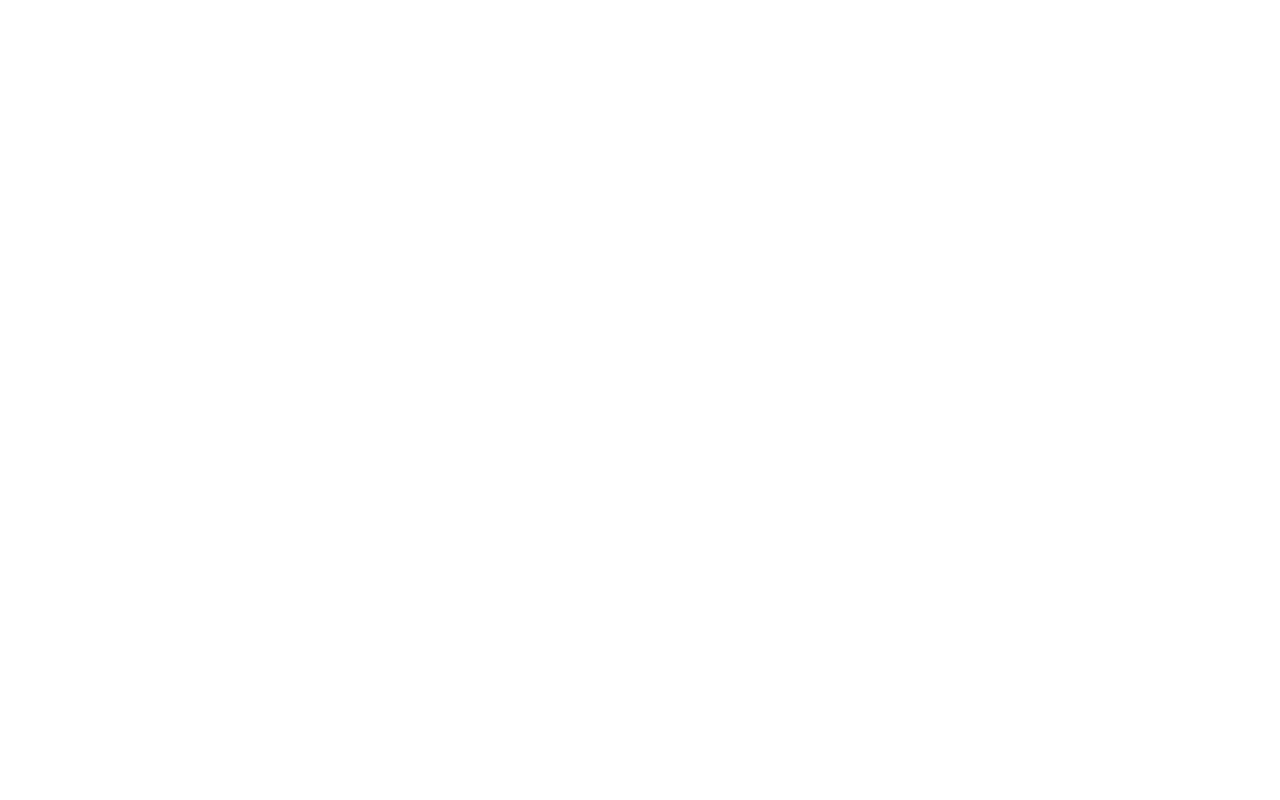
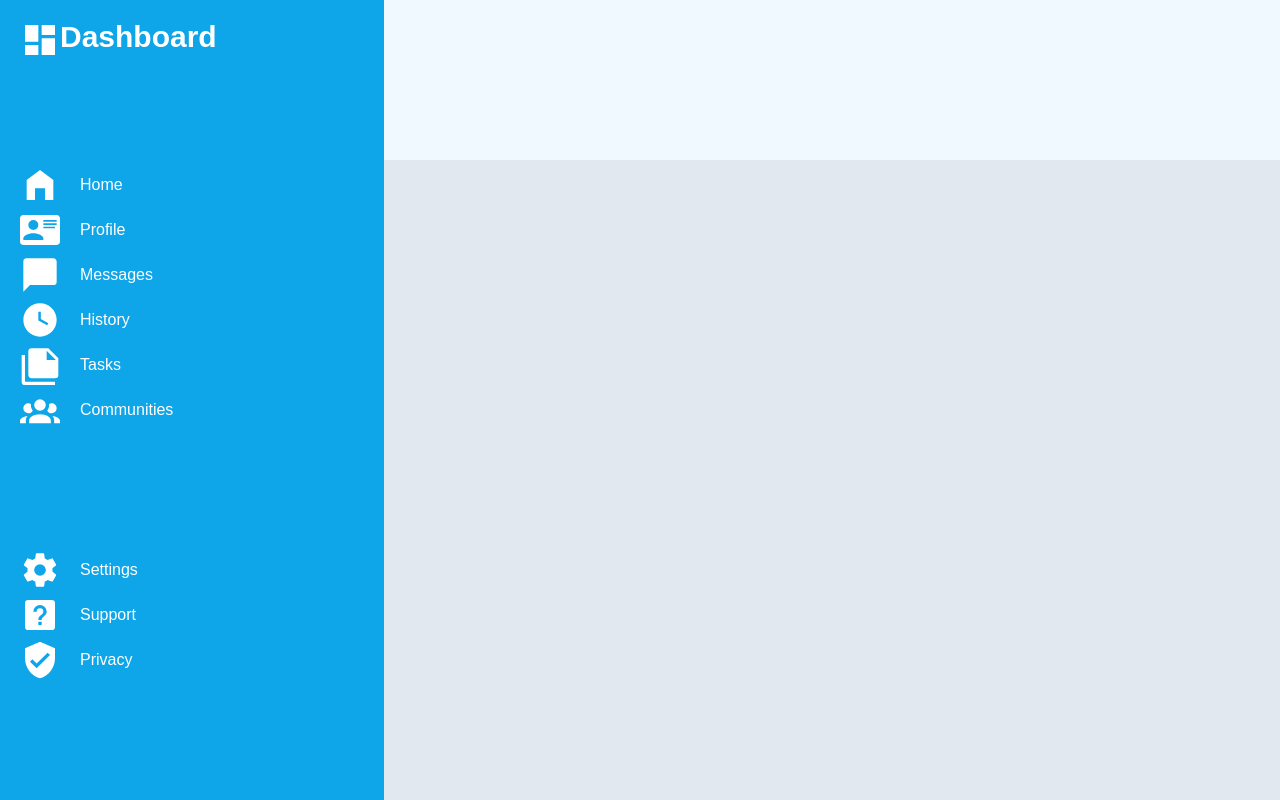
Before and after one commit to EljiahR/odin-admin-dashboard, a plain HTML site: page index.html in a window 1280 px wide. Drawn offline with Linux system fonts and the light colour scheme.

Commit message:
Navbar mostly finished, including added svgs, font style size color, etc...

```diff
--- a/index.html
+++ b/index.html
@@ -7,7 +7,37 @@
     <title>Admin Dashboard</title>
 </head>
 <body>
-    <nav id="navbar"></nav>
+    <nav id="navbar">
+        <div class="nav-title">
+            <svg xmlns="http://www.w3.org/2000/svg" viewBox="0 0 24 24"><title>view-dashboard</title><path d="M13,3V9H21V3M13,21H21V11H13M3,21H11V15H3M3,13H11V3H3V13Z" /></svg>
+            <h1>Dashboard</h1></div>
+        <div class="nav-options">
+            <ul>
+                <li><svg xmlns="http://www.w3.org/2000/svg" viewBox="0 0 24 24"><path d="M12,3L20,9V21H15V14H9V21H4V9L12,3Z" /></svg>
+                     <p>Home</p></li>
+                <li><svg xmlns="http://www.w3.org/2000/svg" viewBox="0 0 24 24"><path d="M2,3H22C23.05,3 24,3.95 24,5V19C24,20.05 23.05,21 22,21H2C0.95,21 0,20.05 0,19V5C0,3.95 0.95,3 2,3M14,6V7H22V6H14M14,8V9H21.5L22,9V8H14M14,10V11H21V10H14M8,13.91C6,13.91 2,15 2,17V18H14V17C14,15 10,13.91 8,13.91M8,6A3,3 0 0,0 5,9A3,3 0 0,0 8,12A3,3 0 0,0 11,9A3,3 0 0,0 8,6Z" /></svg>
+                     <p>Profile</p></li>
+                <li><svg xmlns="http://www.w3.org/2000/svg" viewBox="0 0 24 24"><path d="M20,2H4A2,2 0 0,0 2,4V22L6,18H20A2,2 0 0,0 22,16V4C22,2.89 21.1,2 20,2Z" /></svg>
+                     <p>Messages</p></li>
+                <li><svg xmlns="http://www.w3.org/2000/svg" viewBox="0 0 24 24"><path d="M12 2C6.5 2 2 6.5 2 12C2 17.5 6.5 22 12 22C17.5 22 22 17.5 22 12S17.5 2 12 2M16.3 15.2L11 12.3V7H12.5V11.4L17 13.9L16.3 15.2Z" /></svg>
+                    <p>History</p></li>
+                <li><svg xmlns="http://www.w3.org/2000/svg" viewBox="0 0 24 24"><title>note-multiple</title><path d="M16,9H21.5L16,3.5V9M7,2H17L23,8V18A2,2 0 0,1 21,20H7C5.89,20 5,19.1 5,18V4A2,2 0 0,1 7,2M3,6V22H21V24H3A2,2 0 0,1 1,22V6H3Z" /></svg>
+                    <p>Tasks</p></li>
+                <li><svg xmlns="http://www.w3.org/2000/svg" viewBox="0 0 24 24"><title>account-group</title><path d="M12,5.5A3.5,3.5 0 0,1 15.5,9A3.5,3.5 0 0,1 12,12.5A3.5,3.5 0 0,1 8.5,9A3.5,3.5 0 0,1 12,5.5M5,8C5.56,8 6.08,8.15 6.53,8.42C6.38,9.85 6.8,11.27 7.66,12.38C7.16,13.34 6.16,14 5,14A3,3 0 0,1 2,11A3,3 0 0,1 5,8M19,8A3,3 0 0,1 22,11A3,3 0 0,1 19,14C17.84,14 16.84,13.34 16.34,12.38C17.2,11.27 17.62,9.85 17.47,8.42C17.92,8.15 18.44,8 19,8M5.5,18.25C5.5,16.18 8.41,14.5 12,14.5C15.59,14.5 18.5,16.18 18.5,18.25V20H5.5V18.25M0,20V18.5C0,17.11 1.89,15.94 4.45,15.6C3.86,16.28 3.5,17.22 3.5,18.25V20H0M24,20H20.5V18.25C20.5,17.22 20.14,16.28 19.55,15.6C22.11,15.94 24,17.11 24,18.5V20Z" /></svg>
+                    <p>Communities</p></li>
+            </ul>
+        </div>
+        <div class="nav-support">
+            <ul>
+                <li><svg xmlns="http://www.w3.org/2000/svg" viewBox="0 0 24 24"><title>cog</title><path d="M12,15.5A3.5,3.5 0 0,1 8.5,12A3.5,3.5 0 0,1 12,8.5A3.5,3.5 0 0,1 15.5,12A3.5,3.5 0 0,1 12,15.5M19.43,12.97C19.47,12.65 19.5,12.33 19.5,12C19.5,11.67 19.47,11.34 19.43,11L21.54,9.37C21.73,9.22 21.78,8.95 21.66,8.73L19.66,5.27C19.54,5.05 19.27,4.96 19.05,5.05L16.56,6.05C16.04,5.66 15.5,5.32 14.87,5.07L14.5,2.42C14.46,2.18 14.25,2 14,2H10C9.75,2 9.54,2.18 9.5,2.42L9.13,5.07C8.5,5.32 7.96,5.66 7.44,6.05L4.95,5.05C4.73,4.96 4.46,5.05 4.34,5.27L2.34,8.73C2.21,8.95 2.27,9.22 2.46,9.37L4.57,11C4.53,11.34 4.5,11.67 4.5,12C4.5,12.33 4.53,12.65 4.57,12.97L2.46,14.63C2.27,14.78 2.21,15.05 2.34,15.27L4.34,18.73C4.46,18.95 4.73,19.03 4.95,18.95L7.44,17.94C7.96,18.34 8.5,18.68 9.13,18.93L9.5,21.58C9.54,21.82 9.75,22 10,22H14C14.25,22 14.46,21.82 14.5,21.58L14.87,18.93C15.5,18.67 16.04,18.34 16.56,17.94L19.05,18.95C19.27,19.03 19.54,18.95 19.66,18.73L21.66,15.27C21.78,15.05 21.73,14.78 21.54,14.63L19.43,12.97Z" /></svg>
+                    <p>Settings</p></li>
+                <li><svg xmlns="http://www.w3.org/2000/svg" viewBox="0 0 24 24"><title>help-box</title><path d="M11,18H13V16H11V18M12,6A4,4 0 0,0 8,10H10A2,2 0 0,1 12,8A2,2 0 0,1 14,10C14,12 11,11.75 11,15H13C13,12.75 16,12.5 16,10A4,4 0 0,0 12,6M5,3H19A2,2 0 0,1 21,5V19A2,2 0 0,1 19,21H5A2,2 0 0,1 3,19V5A2,2 0 0,1 5,3Z" /></svg>
+                    <p>Support</p></li>
+                <li><svg xmlns="http://www.w3.org/2000/svg" viewBox="0 0 24 24"><title>shield-check</title><path d="M10,17L6,13L7.41,11.59L10,14.17L16.59,7.58L18,9M12,1L3,5V11C3,16.55 6.84,21.74 12,23C17.16,21.74 21,16.55 21,11V5L12,1Z" /></svg>
+                    <p>Privacy</p></li>
+            </ul>
+        </div>
+    </nav>
     <header id="header"></header>
     <content id="content"></content>
 </body>
--- a/styles.css
+++ b/styles.css
@@ -1,5 +1,67 @@
+:root{
+    --theme-primary: #f0f9ff;
+    --theme-secondary: #0ea5e9;
+    --background: #e2e8f0;
+    --nav-font-color: white;
+}
 * {
     box-sizing: border-box;
     margin: 0;
     padding: 0;
+    font-family: Arial, Helvetica, sans-serif;
 }
+
+body{
+    height:100vh;
+    display: grid;
+    grid-template: 20% 1fr / 30% 1fr;
+    grid-template-areas:
+    "navbar header"
+    "navbar main"
+    ;
+}
+
+svg{
+    fill:var(--nav-font-color);
+    width: 40px;
+    height: 40px;
+    display: inline-block;
+    vertical-align: text-bottom;
+}
+li{
+    list-style-type: none;
+}
+
+#navbar li{
+    display: flex;
+    align-items: center;
+    gap: 20px;
+    margin-bottom: 5px;
+}
+
+#header {
+    grid-area: header;
+    background-color: var(--theme-primary);
+}
+#navbar{
+    grid-area: navbar;
+    background-color: var(--theme-secondary);
+    color: var(--nav-font-color);
+    display: grid;
+    grid-row-gap: 20px;
+    padding: 20px;
+    font-size: 16px;
+}
+#navbar .nav-title{
+    display: flex;
+    font-size: 20px;
+    align-items: top;
+}
+#navbar ul{
+    margin-bottom: 15px;
+}
+
+#content{
+    grid-area: main;
+    background-color: var(--background);
+}
```
